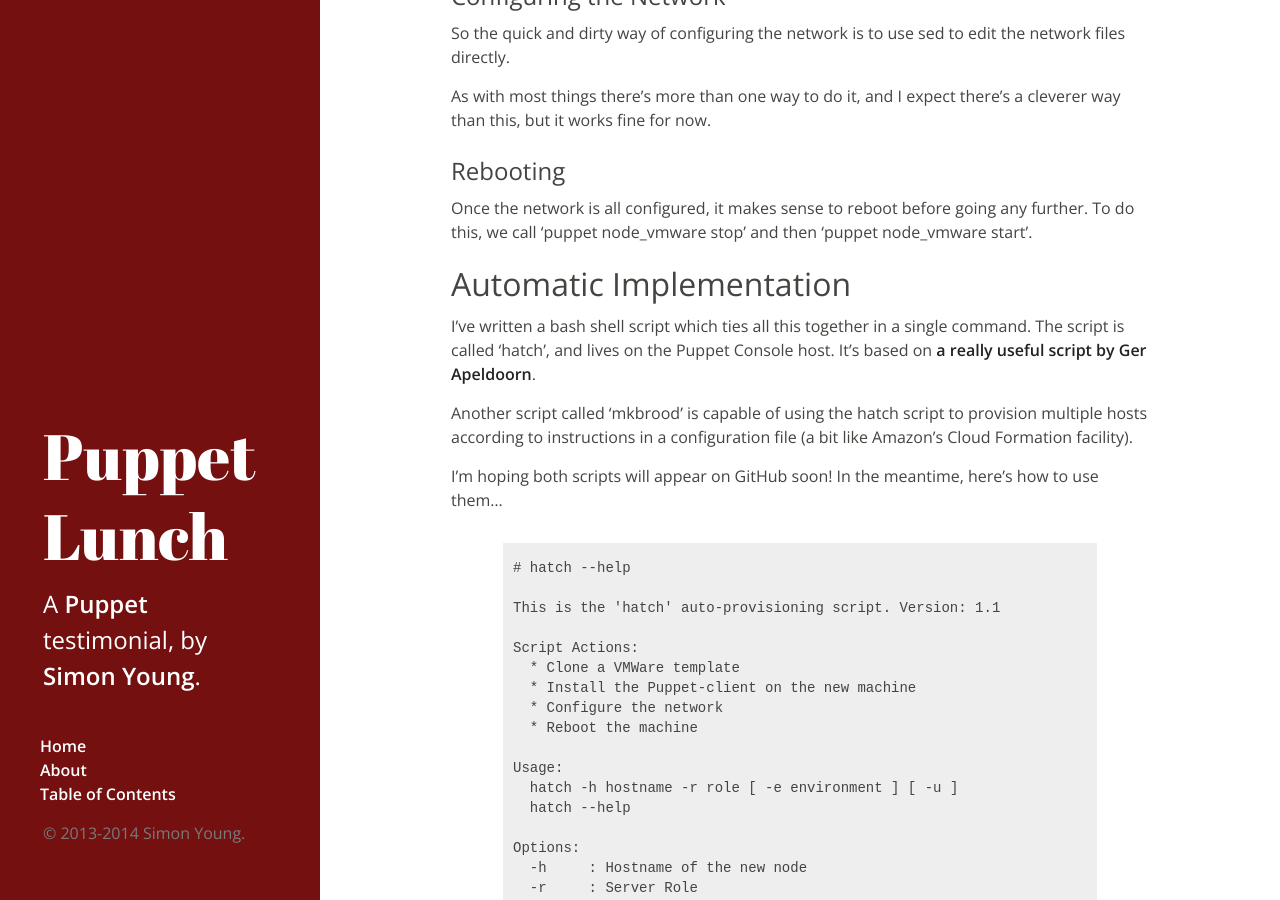
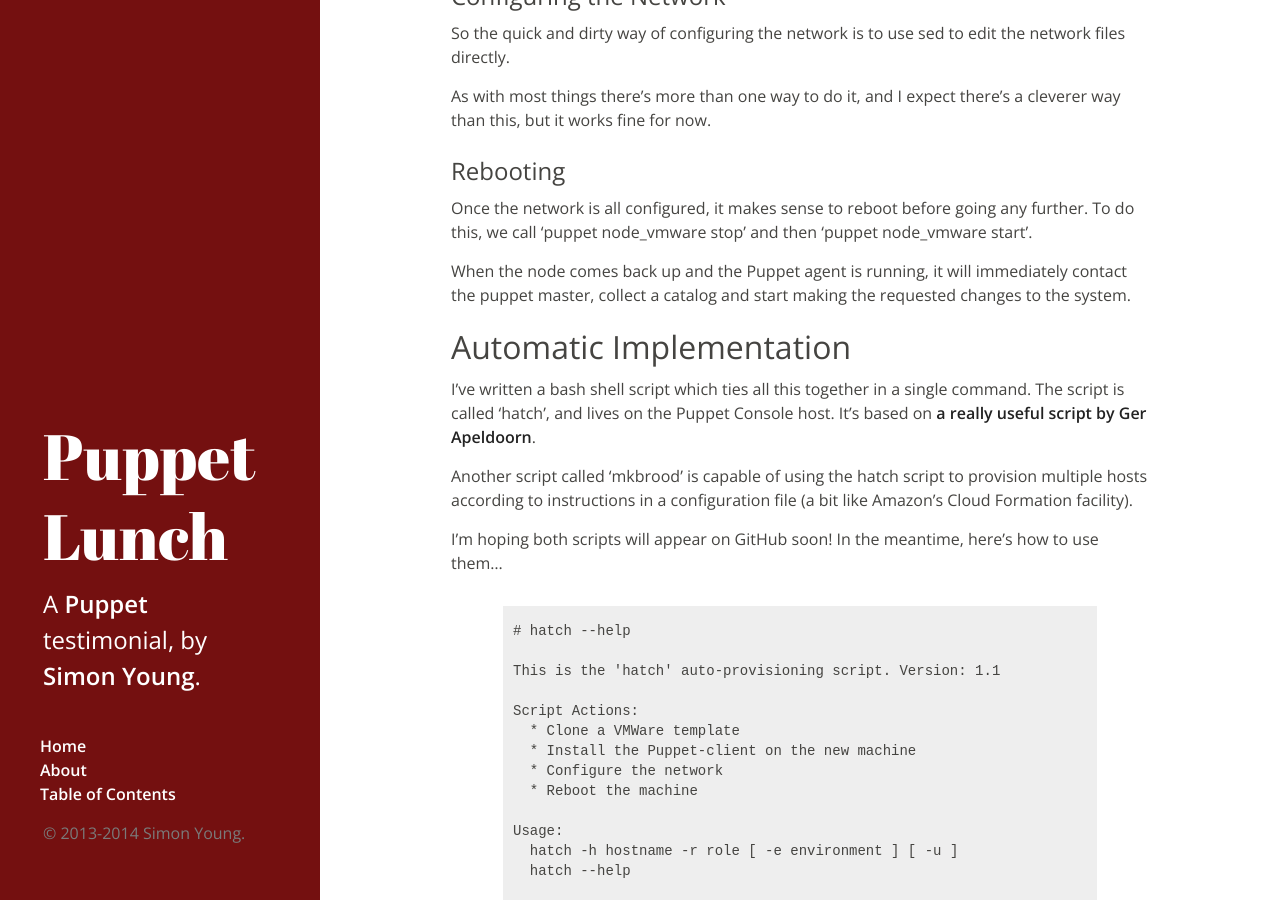
Before and after one commit to Sgydoo/puppet-lunch, a Jekyll site: the page built from _posts/2013-12-27-autoprovisioning.md, in a window 1280 px wide and 900 px high, scrolled down 6972 px. Built offline with Jekyll 4.4.1, drawn with Linux system fonts in a browser that asks for light colours; Markdown is read by kramdown in place of the engine named in the settings.

Commit message:
Various improvements

```diff
--- a/_layouts/default.html
+++ b/_layouts/default.html
@@ -43,7 +43,7 @@
     <header class="masthead">
       <div class="masthead-inner">
         <h1>Puppet Lunch</h1>
-        <p class="lead">A <a href="http://puppetlabs.com/puppet/puppet-enterprise"
+        <p class="lead">A <a href="http://puppetlabs.com/puppet/what-is-puppet"
          target="_blank">Puppet</a> testimonial, by <a href="https://github.com/Sgydoo"
          target="_blank">Simon Young</a>.</p>
         <div class="colophon">
--- a/_posts/2013-12-27-autoprovisioning.md
+++ b/_posts/2013-12-27-autoprovisioning.md
@@ -329,6 +329,10 @@ Once the network is all configured, it makes sense to reboot before
 going any further. To do this, we call 'puppet node_vmware stop' and
 then 'puppet node_vmware start'.
 
+When the node comes back up and the Puppet agent is running, it will
+immediately contact the puppet master, collect a catalog and start
+making the requested changes to the system.
+
 ## Automatic Implementation
 
 I've written a bash shell script which ties all this together in a
```
Also changed, not shown: index.html (+7 -5 lines).
